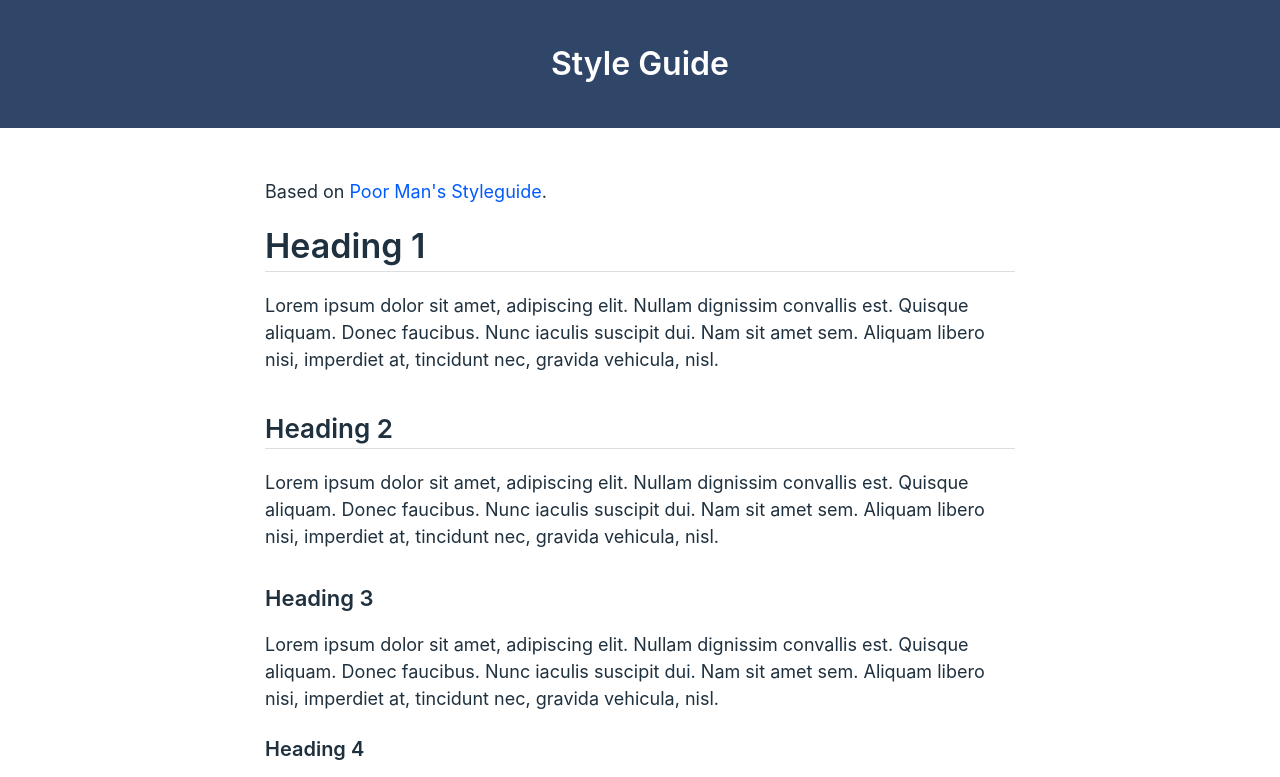
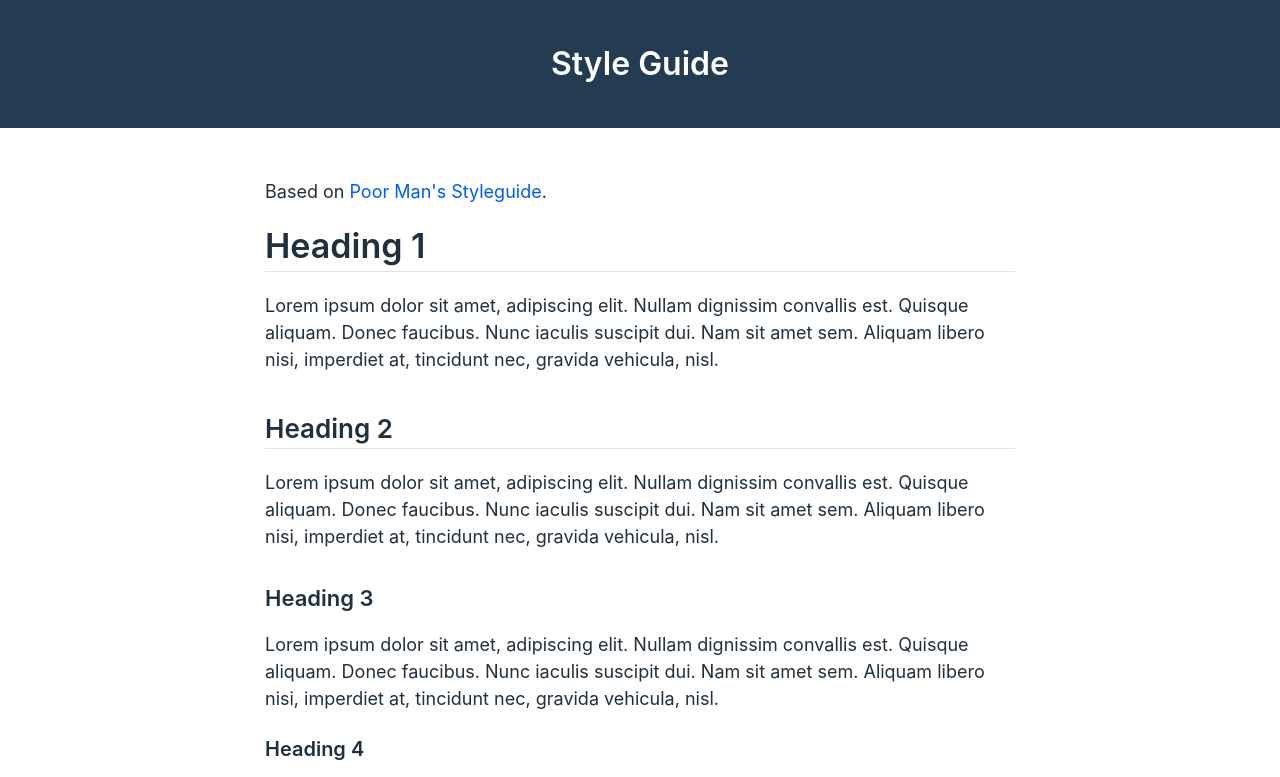
Before and after one commit to darekkay/darekkay-styles, a website: page examples/style-guide.html in a window 1280 px wide. Shown: the top 777 px of the page. Drawn offline with Linux system fonts and the light colour scheme.

Commit message:
Update default site template colors

```diff
--- a/src/base/colors.scss
+++ b/src/base/colors.scss
@@ -6,7 +6,9 @@ $black: #000;
 $white: #fff;
 
 /* Provides a good contrast against grades < 10 while keeping a "vivid" look */
-$dk-blue-vivid-60: #005aff;
+$dk-blue-vivid-55: #005aff;
+
+$dk-blue-75: #233c51;
 
 $blue-5: #eff6fb;
 $blue-10: #d9e8f6;
--- a/src/base/variables.scss
+++ b/src/base/variables.scss
@@ -5,13 +5,13 @@ $base-font-family: -apple-system, BlinkMacSystemFont, "Segoe UI", Roboto,
   "Noto Sans", "Helvetica Neue", Arial, sans-serif;
 $base-font-size: 1.8rem;
 
-$accent-color: $dk-blue-vivid-60 !default;
+$accent-color: $dk-blue-vivid-55 !default;
 $background-light-color: $gray-cool-3 !default;
 $border-color: $gray-cool-10 !default;
 $code-color: $red-cool-vivid-60 !default;
 
-$inverted-background-color: $blue-warm-70 !default;
+$inverted-background-color: $dk-blue-75 !default;
 $inverted-font-color: $white !default;
-$inverted-link-color: $gold-vivid-20 !default;
+$inverted-link-color: $yellow-vivid-20 !default;
 
 $content-max-width: 800px !default;
```
Also changed, not shown: dist/styles-template.css, dist/styles.css.
